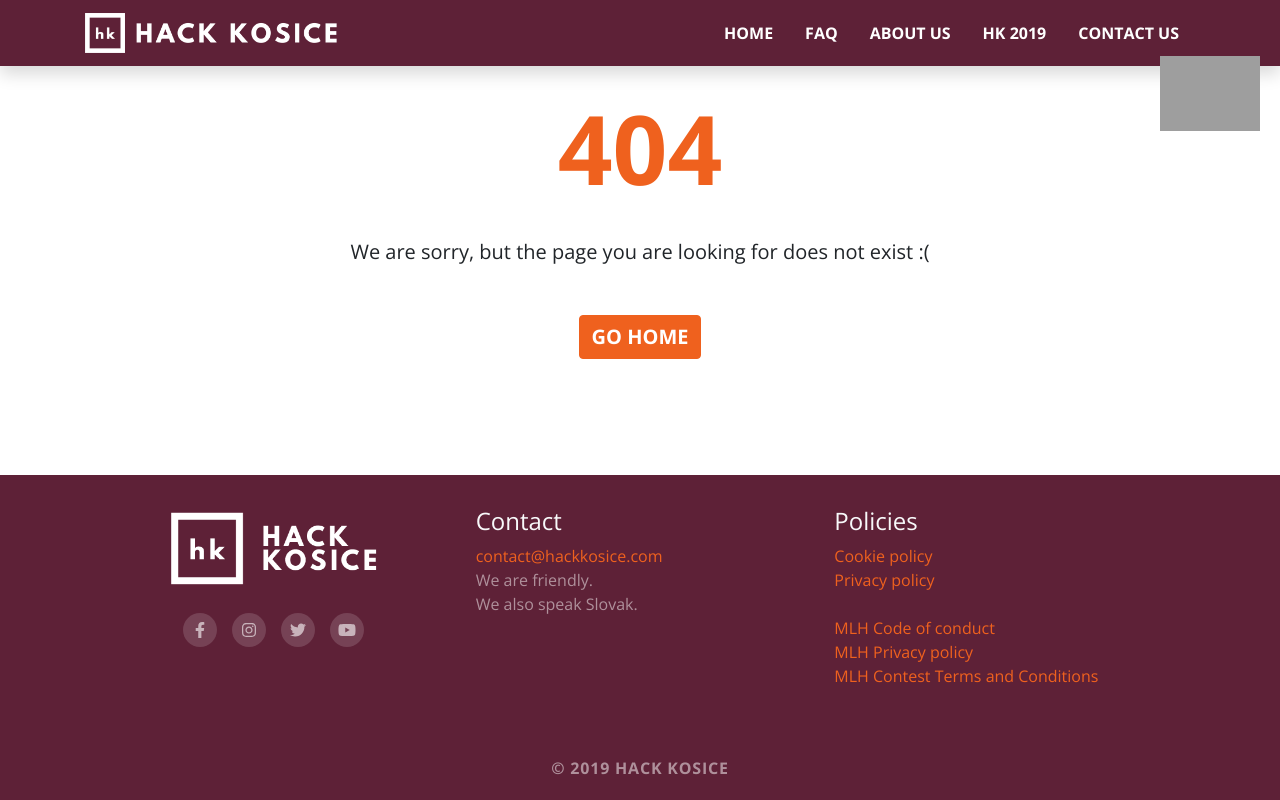
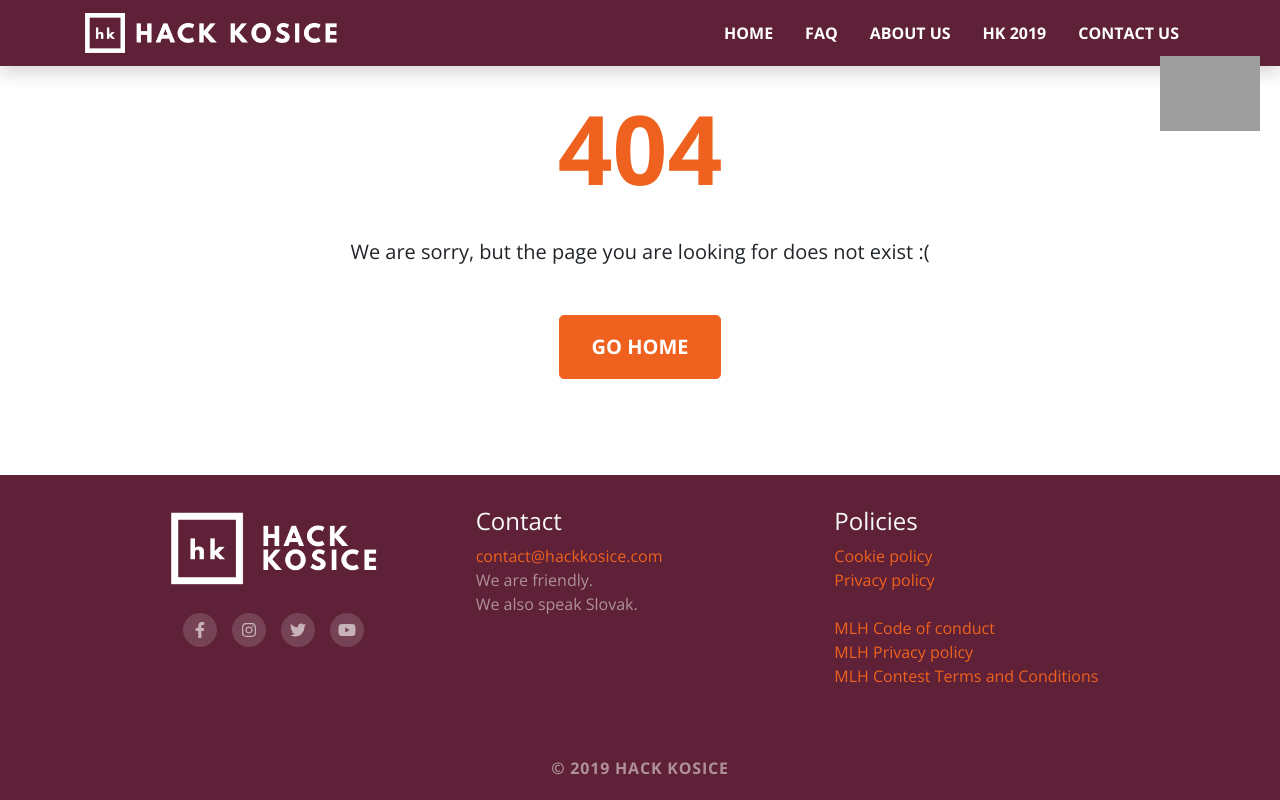
Before and after one commit to hackkosice/website-frontend, a Vue app: page /policy/cookie in a window 1280 px wide. Built offline with nearby package versions, Linux system fonts and the light colour scheme; grey boxes are pictures that could not be loaded; what vue2-smooth-scroll would draw is missing.

Commit message:
Added pre-registration call to action button for welcome section

```diff
--- a/src/App.vue
+++ b/src/App.vue
@@ -9,7 +9,7 @@
     </div>
     <router-view />
 -->
-    <router-view class="app-content" />
+    <router-view id="app-content" class="app-content" />
     <SiteFooter />
   </div>
 </template>
--- a/src/assets/scss/_welcome.scss
+++ b/src/assets/scss/_welcome.scss
@@ -4,3 +4,9 @@
 	// Second is height of the navbar.
 	min-height: calc(100vh - #{$headerHeight});
 }
+
+.welcome-second-subheading {
+	@include media-breakpoint-down(sm) {
+		font-size: 2.5rem !important;
+	}
+}
--- a/src/assets/scss/styles.scss
+++ b/src/assets/scss/styles.scss
@@ -31,6 +31,12 @@
 	}
 }
 
+.btn-hk {
+	&.btn-lg {
+		padding: 1rem 2rem;
+	}
+}
+
 .footer-content {
 	padding: 2rem;
 }
--- a/src/atoms/HKButton.vue
+++ b/src/atoms/HKButton.vue
@@ -4,6 +4,7 @@
     @click.prevent="perform"
     type="button"
     :class="buttonClass"
+    :style="buttonStyle"
   >
     <slot />
   </button>
@@ -13,8 +14,9 @@
     @click.prevent="redirect"
     :class="buttonClass"
     :style="buttonStyle"
-    ><slot
-  /></a>
+    >
+    <slot />
+  </a>
 </template>
 
 <script>
@@ -52,6 +54,11 @@ export default {
       default: false
     },
 
+    large: {
+      type: Boolean,
+      default: false
+    },
+
     block: {
       type: Boolean,
       default: false
@@ -69,7 +76,13 @@ export default {
     },
 
     buttonClass: function() {
-      return ["btn", `btn-${this.type}`, this.block ? "btn-block" : ""];
+      return [
+        "btn",
+        "btn-hk",
+        `btn-${this.type}`,
+        this.block ? "btn-block" : "",
+        this.large ? "btn-lg" : ""
+      ];
     },
 
     buttonStyle: function() {
--- /dev/null
+++ b/src/constants.js
@@ -0,0 +1,5 @@
+const NAVBAR_HEIGHT = 66;
+
+export const Constants = Object.freeze({
+  NAVBAR_HEIGHT: NAVBAR_HEIGHT
+});
--- a/src/organisms/home/PreRegistration.vue
+++ b/src/organisms/home/PreRegistration.vue
@@ -1,5 +1,5 @@
 <template>
-  <div>
+  <div id="section-pre-registration">
     <div class="container">
       Pre-registration
     </div>
--- a/src/organisms/home/WelcomeSection.vue
+++ b/src/organisms/home/WelcomeSection.vue
@@ -2,22 +2,35 @@
   <div class="welcome bg-secondary">
     <div class="container">
       <MainLogo />
-      <PageHeading class="" :display="6">March 28th - 29th, 2020</PageHeading>
-      <PageHeading color="white" :display="4">24 hours. 250 hackers. 1 spirit.</PageHeading>
+      <PageHeading :display="6">March 28th - 29th, 2020</PageHeading>
+      <PageHeading class="welcome-second-subheading" color="white" :display="4">24 hours. 250 hackers. 1 spirit.</PageHeading>
+      <div class="text-center mt-5 pb-5">
+        <HKButton link="#section-pre-registration" v-smooth-scroll="{ offset: offset }" :fontSize="1.25" :large="true">Pre-registration</HKButton>
+      </div>
     </div>
   </div>
 </template>
 
 <script>
+import { Constants } from "@/constants";
+
 import MainLogo from "@/atoms/MainLogo.vue";
 import PageHeading from "@/atoms/PageHeading.vue";
+import HKButton from "@/atoms/HKButton.vue";
 
 export default {
   name: "WelcomeSection",
 
   components: {
     MainLogo,
-    PageHeading
+    PageHeading,
+    HKButton
+  },
+
+  computed: {
+    offset: function() {
+      return -Constants.NAVBAR_HEIGHT;
+    }
   }
 };
 </script>
--- a/src/pages/NotFound.vue
+++ b/src/pages/NotFound.vue
@@ -7,7 +7,7 @@
         :(</SubPageHeading
       >
       <div class="text-center mt-5 pb-5">
-        <HKButton link="/" :fontSize="1.25">Go home</HKButton>
+        <HKButton link="/" :fontSize="1.25" :large="true">Go home</HKButton>
       </div>
     </div>
   </div>
```
